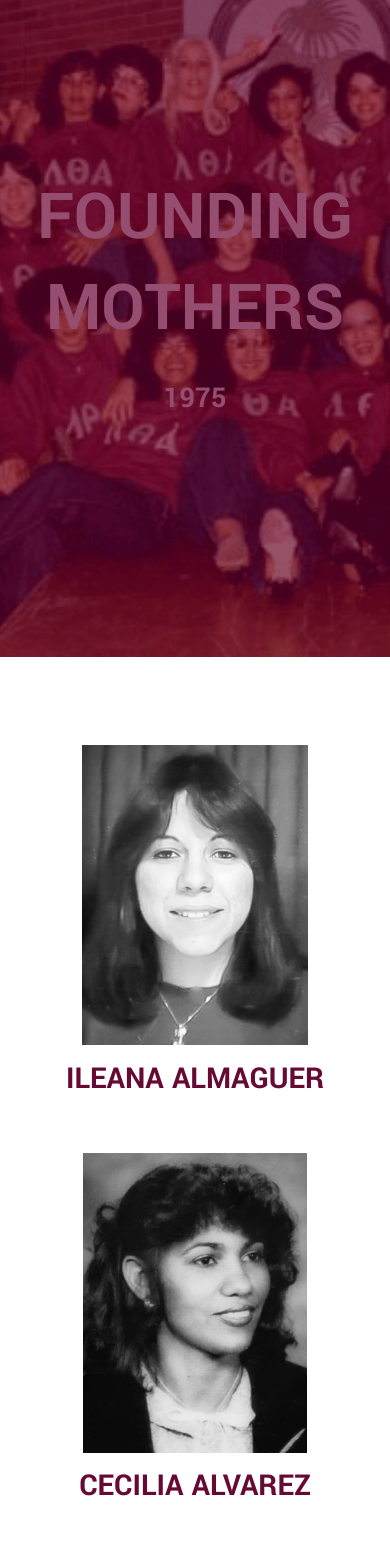
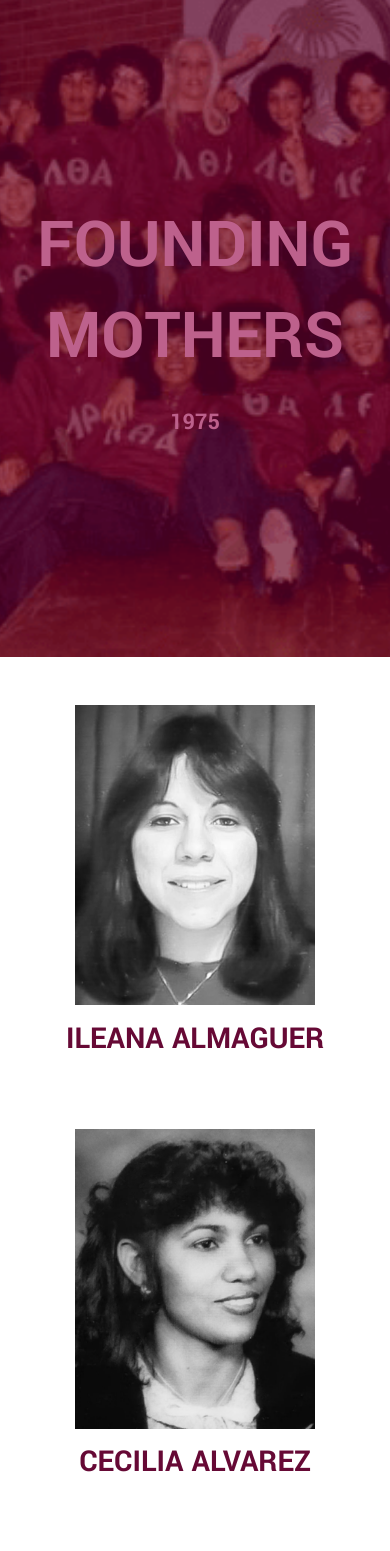
Before and after one commit to conwabueze/lta-react, a React (Create React App) app: page /sister-history in a window 390 px wide. Shown: the part 243-1794 px from the top of the page. Built offline with nearby package versions, Linux system fonts and the light colour scheme; a web font is replaced by a local one.

Commit message:
Navbar equals to contains fix/mobile ipad pro margin fix

```diff
--- a/src/Banner.css
+++ b/src/Banner.css
@@ -12,6 +12,7 @@
   object-fit: cover;
   height: 100%;
   width: 100%;
+  opacity: 1;
 }
 
 .Banner-header-container {
@@ -25,12 +26,13 @@
   left: 50%;
   transform: translate(-50%, -50%);
   width: 100%;
+  max-width: 900px;
   height: 100%;
 }
 
 .Banner-header-container > * {
   text-transform: uppercase;
-  color: #954e6f;
+  color: #bd618c;
   margin: 12px 0;
 }
 
@@ -44,6 +46,12 @@
 
 .Banner-header-container h3 {
   font-size: 1.5rem;
+}
+
+@media (max-width: 1195px) {
+  .Banner-header-container {
+    padding: 0 0.5em;
+  }
 }
 
 @media (max-width: 736px) {
--- a/src/ChapterHistory.css
+++ b/src/ChapterHistory.css
@@ -1,6 +1,6 @@
 .ChapterHistory-content-container {
   text-align: center;
-  max-width: 1100px;
+  max-width: 900px;
   margin: 0 auto;
 }
 .ch-body-header {
@@ -18,13 +18,21 @@
 
 @media (max-width: 1195px) {
   .ChapterHistory-content-container {
+    margin: 0 7em;
+    max-width: none;
+  }
+}
+
+@media (max-width: 970px) {
+  .ChapterHistory-content-container {
     margin: 0 2em;
+    max-width: none;
   }
 }
 
 @media (max-width: 500px) {
   .ch-body-header {
     text-transform: uppercase;
-    font-size: 4.125rem;
+    font-size: 3rem;
   }
 }
--- a/src/Home.css
+++ b/src/Home.css
@@ -4,7 +4,7 @@
 }
 .Home-content-container {
   text-align: center;
-  max-width: 1100px;
+  max-width: 900px;
   margin: 0 auto;
 }
 .Home-content-header {
@@ -39,7 +39,15 @@
 }
 @media (max-width: 1195px) {
   .Home-content-container {
+    margin: 0 7em;
+    max-width: none;
+  }
+}
+
+@media (max-width: 970px) {
+  .Home-content-container {
     margin: 0 2em;
+    max-width: none;
   }
 }
 
--- a/src/NationalHistory.css
+++ b/src/NationalHistory.css
@@ -1,6 +1,6 @@
 .NationalHistory-content-container {
   text-align: center;
-  max-width: 1100px;
+  max-width: 900px;
   margin: 0 auto;
 }
 
@@ -32,7 +32,15 @@
 
 @media (max-width: 1195px) {
   .NationalHistory-content-container {
+    margin: 0 7em;
+    max-width: none;
+  }
+}
+
+@media (max-width: 970px) {
+  .NationalHistory-content-container {
     margin: 0 2em;
+    max-width: none;
   }
 }
 
@@ -40,6 +48,6 @@
   .our-history-header,
   .founding-mothers-header,
   .quick-facts-header {
-    font-size: 4.5rem;
+    font-size: 3rem;
   }
 }
--- a/src/Navbar.css
+++ b/src/Navbar.css
@@ -8,7 +8,7 @@
 .Navbar-container {
   display: flex;
   align-items: center;
-  max-width: 1100px;
+  max-width: 900px;
   margin: 0 auto;
 }
 
--- a/src/Navbar.js
+++ b/src/Navbar.js
@@ -21,7 +21,7 @@ class Navbar extends Component {
   }
 
   clickedNavLink(e) {
-    if (e.target.className === "Navbar-link")
+    if (e.target.className.includes("Navbar-link"))
       this.setState({ mobileNavOpen: false });
   }
 
--- a/src/SisterDetail.css
+++ b/src/SisterDetail.css
@@ -23,7 +23,9 @@
 }
 .SisterDetail-img {
   height: 300px;
-  width: 240;
+  width: 240px;
+  object-fit: cover;
+  object-position: top;
 }
 
 .SisterDetail-name {
--- a/src/SisterGallery.css
+++ b/src/SisterGallery.css
@@ -1,14 +1,14 @@
 .SisterGallery {
-  padding: 5.5em 0;
+  padding: 2em 0;
 }
 
 .SisterGallery-container {
   display: grid;
   grid-template-columns: repeat(auto-fit, minmax(300px, 1fr));
   justify-items: center;
-  max-width: 1100px;
+  max-width: 900px;
   margin: 0 auto;
-  grid-row-gap: 3em;
+  grid-row-gap: 2em;
 }
 
 .hide-gallery {
@@ -16,12 +16,19 @@
 }
 .SisterGallery-card {
   text-align: center;
+  padding: 1em;
+}
+
+.SisterGallery-card:hover {
+  opacity: 0.5;
   cursor: pointer;
 }
 
 .SisterGallery-img {
   height: 300px;
-  width: 240;
+  width: 240px;
+  object-fit: cover;
+  object-position: top;
 }
 
 .SisterGallery-name {
@@ -32,6 +39,14 @@
 
 @media (max-width: 1195px) {
   .SisterGallery-container {
-    margin: 0 1em;
+    margin: 0 7em;
+    max-width: none;
   }
 }
+
+@media (max-width: 970px) {
+  .SisterGallery-container {
+    margin: 0;
+    max-width: none;
+  }
+}
--- a/src/SisterGallery.js
+++ b/src/SisterGallery.js
@@ -47,7 +47,7 @@ class SisterGallery extends Component {
 
   render() {
     const renderSisterDetail =
-      this.state.currentSisterInfo != "" ? (
+      this.state.currentSisterInfo !== "" ? (
         <SisterDetail
           sisterInfo={this.state.currentSisterInfo}
           exitSister={this.exitSister}
--- a/src/SisterHistory.css
+++ b/src/SisterHistory.css
@@ -14,3 +14,29 @@
   color: #660935;
   font-size: 1.1rem;
 }
+
+.SisterHistory .Banner-header-container h1 {
+  font-size: 2rem;
+}
+
+.SisterHistory .Banner-header-container h2 {
+  font-size: 5.5rem;
+}
+
+.SisterHistory .Banner-header-container h3 {
+  font-size: 2rem;
+}
+
+@media (max-width: 579px) {
+  .SisterHistory .Banner-header-container h1 {
+    font-size: 1.5rem;
+  }
+
+  .SisterHistory .Banner-header-container h2 {
+    font-size: 4.4rem;
+  }
+
+  .SisterHistory .Banner-header-container h3 {
+    font-size: 1.5rem;
+  }
+}
--- a/src/data/SisterHistoryData.json
+++ b/src/data/SisterHistoryData.json
@@ -1,8 +1,8 @@
 {
   "founding-mothers": {
     "banner-info": {
-      "bannerH1": "founding mothers",
-      "bannerH2": "1975",
+      "bannerH2": "founding mothers",
+      "bannerH3": "1975",
       "imgSrc": "./imgs/sister-profile/founding-mothers/foundingMothers-hero-min.png",
       "imgAlt": ""
     },
```
Also changed, not shown: 1 other file (tests, documents, lock files or other folders).
